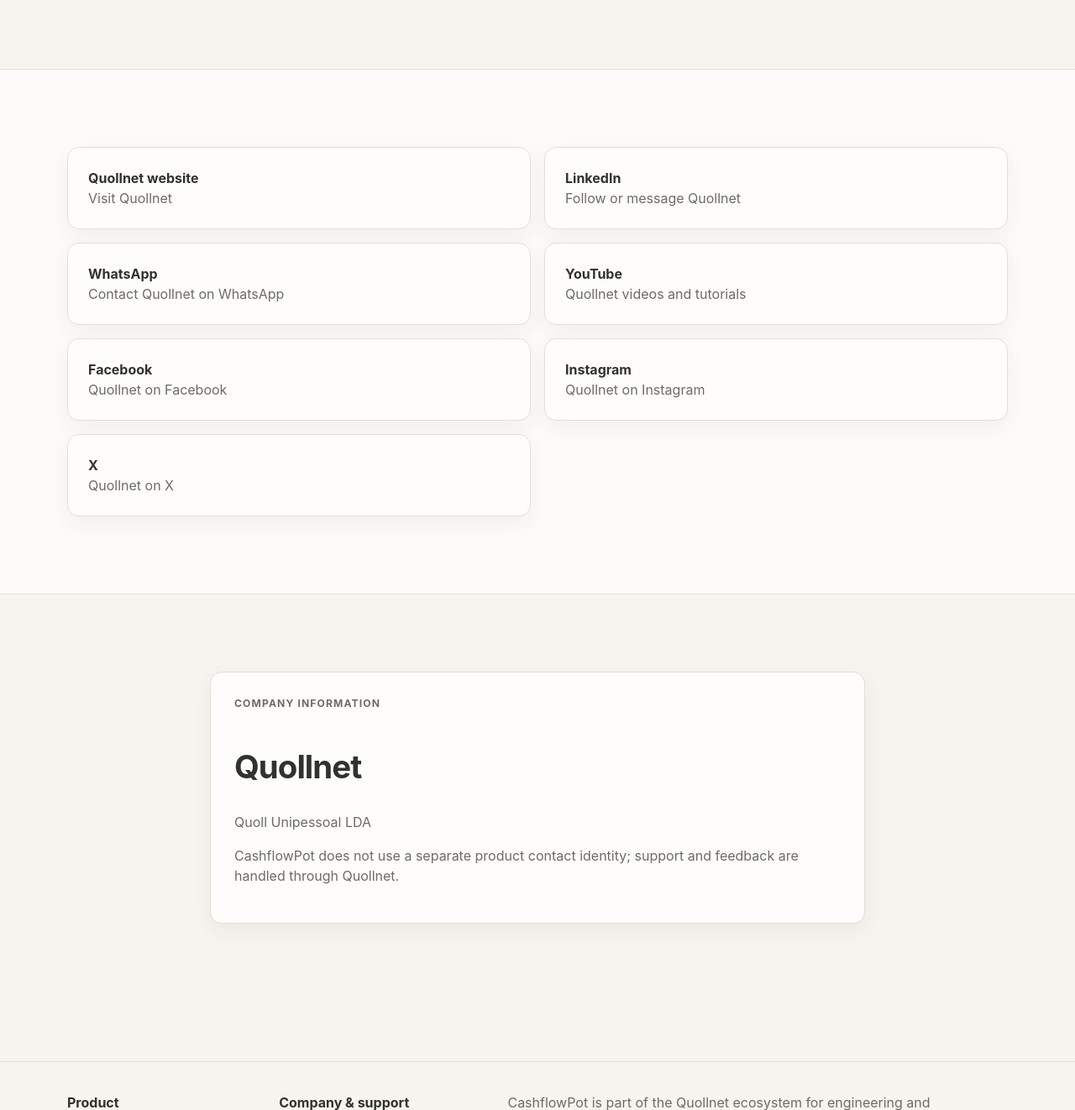
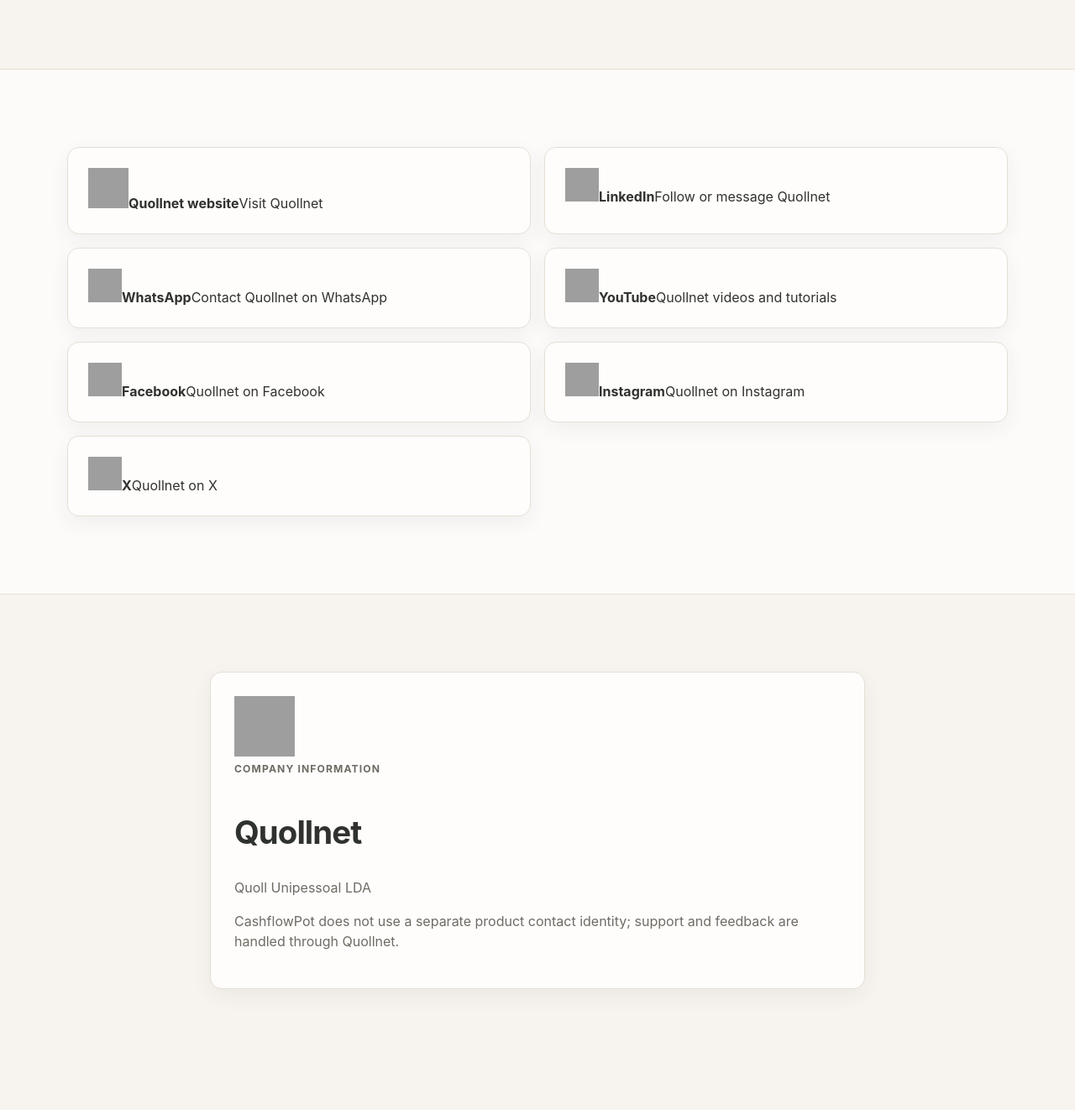
Before and after one commit to iqmia/q_flow, a Flask app: template site/templates/contact.html in a window 1280 px wide. Shown: the part 511-1833 px from the top of the page at 84% size. Run offline with Flask 3, Linux system fonts and the light colour scheme; the template is opened without the code that fills it, so the values that code supplies are empty; parts of the project's set-up code (start-up, migrations or seed data) failed here and were passed over; grey boxes are pictures that could not be loaded.

Commit message:
feat: use existing app icons on contact page

```diff
--- a/site/templates/contact.html
+++ b/site/templates/contact.html
@@ -4,6 +4,14 @@
 {% block canonical_url %}<link rel="canonical" href="https://cashflowpot.com/contact/">{% endblock %}
 {% block content %}
 <section class="hero"><div class="site-shell legal-content"><p class="eyebrow">Contact</p><h1>Contact CashflowPot through Quollnet.</h1><p class="hero__lead">CashflowPot is a Quollnet product. For product questions, feedback or support, contact us through the existing Quollnet channels below.</p></div></section>
-<section class="section section--surface"><div class="site-shell"><div class="contact-grid"><a class="card contact-card" href="https://www.quollnet.com"><strong>Quollnet website</strong><p>Visit Quollnet</p></a><a class="card contact-card" href="https://www.linkedin.com/in/quollnet/"><strong>LinkedIn</strong><p>Follow or message Quollnet</p></a><a class="card contact-card" href="https://wa.me/351911747738"><strong>WhatsApp</strong><p>Contact Quollnet on WhatsApp</p></a><a class="card contact-card" href="https://www.youtube.com/@quollnet"><strong>YouTube</strong><p>Quollnet videos and tutorials</p></a><a class="card contact-card" href="https://www.facebook.com/people/Quollnet/100086014988886/"><strong>Facebook</strong><p>Quollnet on Facebook</p></a><a class="card contact-card" href="https://www.instagram.com/quollnet/"><strong>Instagram</strong><p>Quollnet on Instagram</p></a><a class="card contact-card" href="https://twitter.com/quollnet"><strong>X</strong><p>Quollnet on X</p></a></div></div></section>
-<section class="section"><div class="site-shell legal-content"><div class="card content-card"><p class="eyebrow">Company information</p><h2>Quollnet</h2><p>Quoll Unipessoal LDA</p><p>CashflowPot does not use a separate product contact identity; support and feedback are handled through Quollnet.</p></div></div></section>
+<section class="section section--surface"><div class="site-shell"><div class="contact-grid">
+<a class="card contact-card" href="https://www.quollnet.com"><img class="contact-card__icon contact-card__icon--quollnet" src="/app/icons/quollnet_logo_transp.webp" alt="" width="48" height="48"><span class="contact-card__content"><strong>Quollnet website</strong><span>Visit Quollnet</span></span></a>
+<a class="card contact-card" href="https://www.linkedin.com/in/quollnet/"><img class="contact-card__icon" src="/app/icons/linkedin.png" alt="" width="40" height="40"><span class="contact-card__content"><strong>LinkedIn</strong><span>Follow or message Quollnet</span></span></a>
+<a class="card contact-card" href="https://wa.me/351911747738"><img class="contact-card__icon" src="/app/icons/wa.png" alt="" width="40" height="40"><span class="contact-card__content"><strong>WhatsApp</strong><span>Contact Quollnet on WhatsApp</span></span></a>
+<a class="card contact-card" href="https://www.youtube.com/@quollnet"><img class="contact-card__icon" src="/app/icons/youtube.png" alt="" width="40" height="40"><span class="contact-card__content"><strong>YouTube</strong><span>Quollnet videos and tutorials</span></span></a>
+<a class="card contact-card" href="https://www.facebook.com/people/Quollnet/100086014988886/"><img class="contact-card__icon" src="/app/icons/facebook.png" alt="" width="40" height="40"><span class="contact-card__content"><strong>Facebook</strong><span>Quollnet on Facebook</span></span></a>
+<a class="card contact-card" href="https://www.instagram.com/quollnet/"><img class="contact-card__icon" src="/app/icons/insta.png" alt="" width="40" height="40"><span class="contact-card__content"><strong>Instagram</strong><span>Quollnet on Instagram</span></span></a>
+<a class="card contact-card" href="https://twitter.com/quollnet"><img class="contact-card__icon" src="/app/icons/twitter.png" alt="" width="40" height="40"><span class="contact-card__content"><strong>X</strong><span>Quollnet on X</span></span></a>
+</div></div></section>
+<section class="section"><div class="site-shell legal-content"><div class="card content-card"><div class="quollnet-company"><img class="quollnet-company__logo" src="/app/icons/quollnet_logo_transp.webp" alt="Quollnet" width="72" height="72"><div><p class="eyebrow">Company information</p><h2>Quollnet</h2><p>Quoll Unipessoal LDA</p></div></div><p>CashflowPot does not use a separate product contact identity; support and feedback are handled through Quollnet.</p></div></div></section>
 {% endblock %}
```
